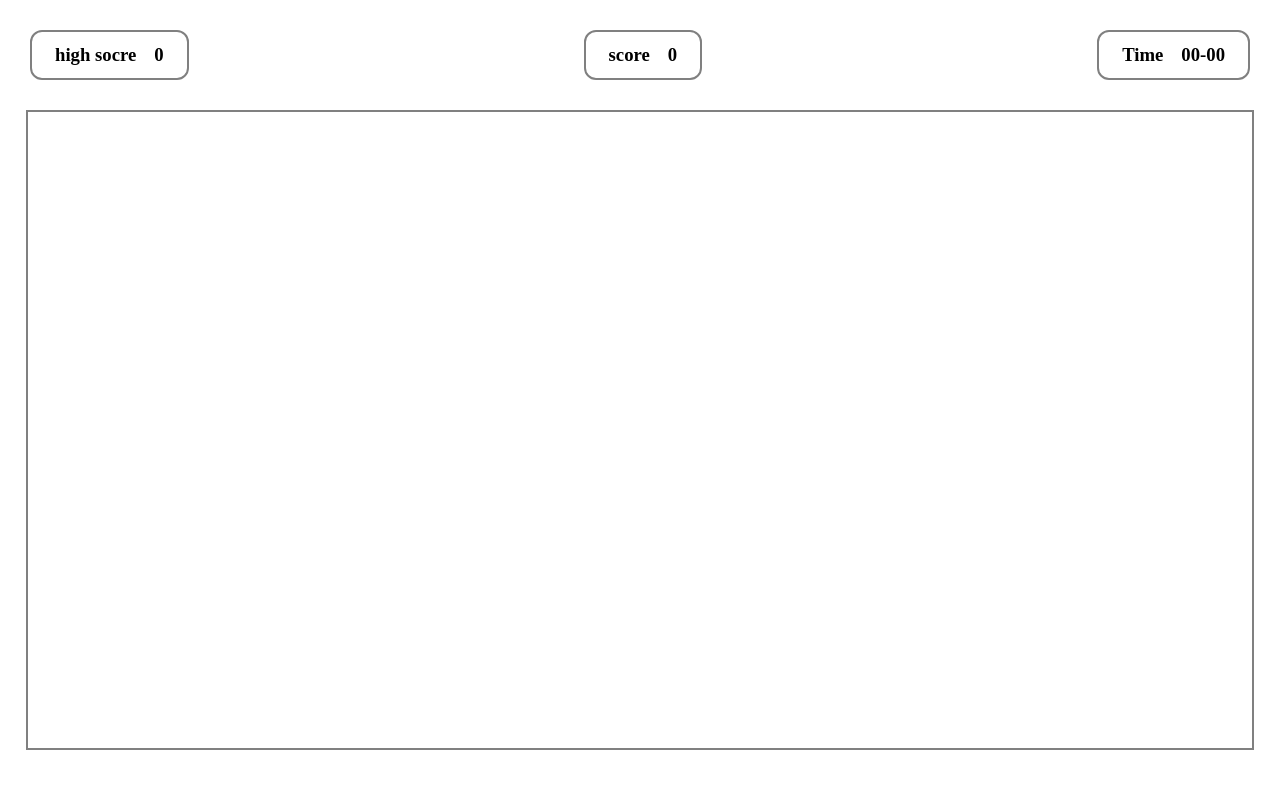
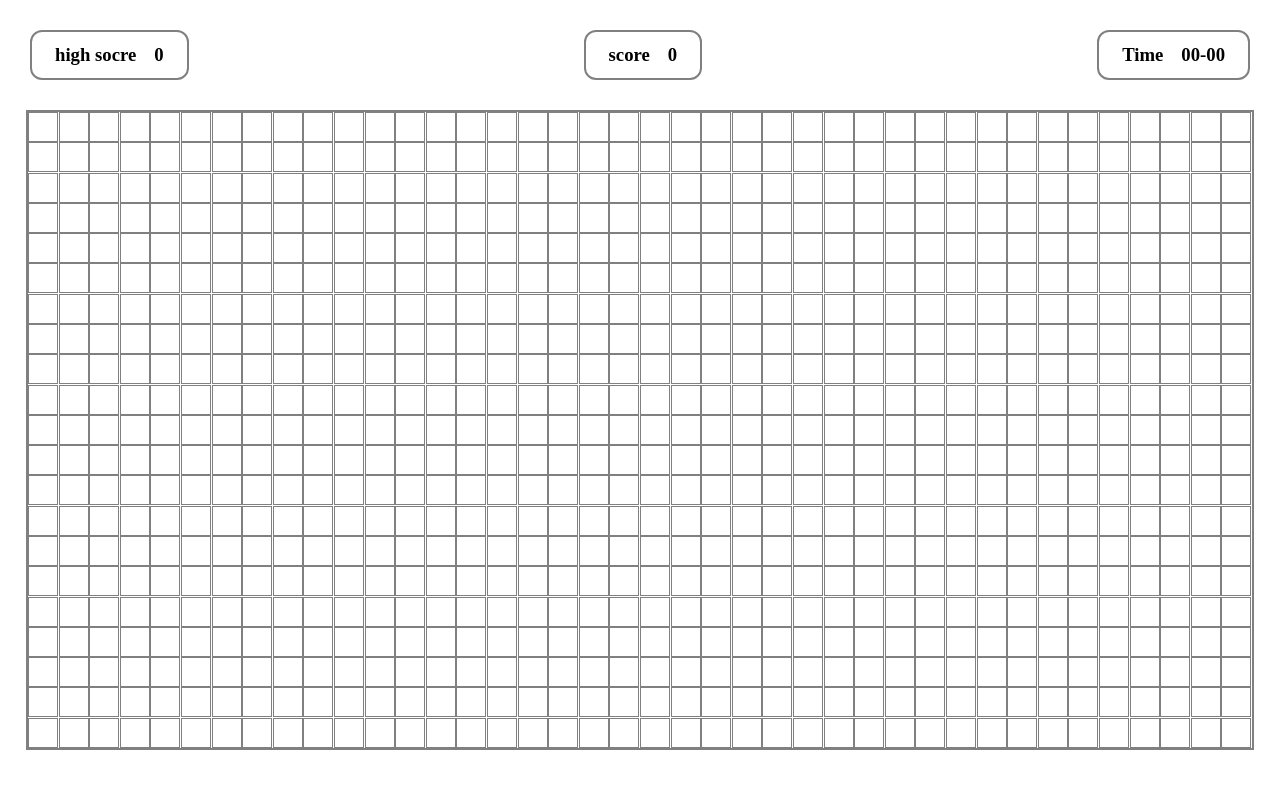
Before and after one commit to sumit600/snake-game-javascript-logic-, a plain HTML site: page index.html in a window 1280 px wide. Drawn offline with Linux system fonts and the light colour scheme.

Commit message:
few changes

```diff
--- a/script.js
+++ b/script.js
@@ -0,0 +1,14 @@
+let container = document.querySelector(".container")
+const blockheight = 30;
+const blockwidth = 30;
+
+const row = Math.floor(container.clientWidth / blockwidth)
+console.log(row);
+const column = Math.floor(container.clientHeight / blockheight)
+console.log(column);
+
+for(let i = 0;i< row*column;i++){
+    const block = document.createElement('div')
+    block.classList.add('box')
+    container.appendChild(block);
+}
--- a/style.css
+++ b/style.css
@@ -35,7 +35,13 @@ body{
     height: 80%;
     margin:  var(--margin-xl);
     display: grid;
-    grid-template-columns: repeat(30px);
-    grid-template-rows: repeat(30px);
+    grid-template-columns: repeat(auto-fill,minmax(30px,1fr));
+    grid-template-rows: repeat(auto-fill,minmax(30px,1fr));
     border: 2px solid gray;
 }
+
+.box{
+    height: 30px;
+    width: 30px;
+    border: 1px solid gray;
+}
```
